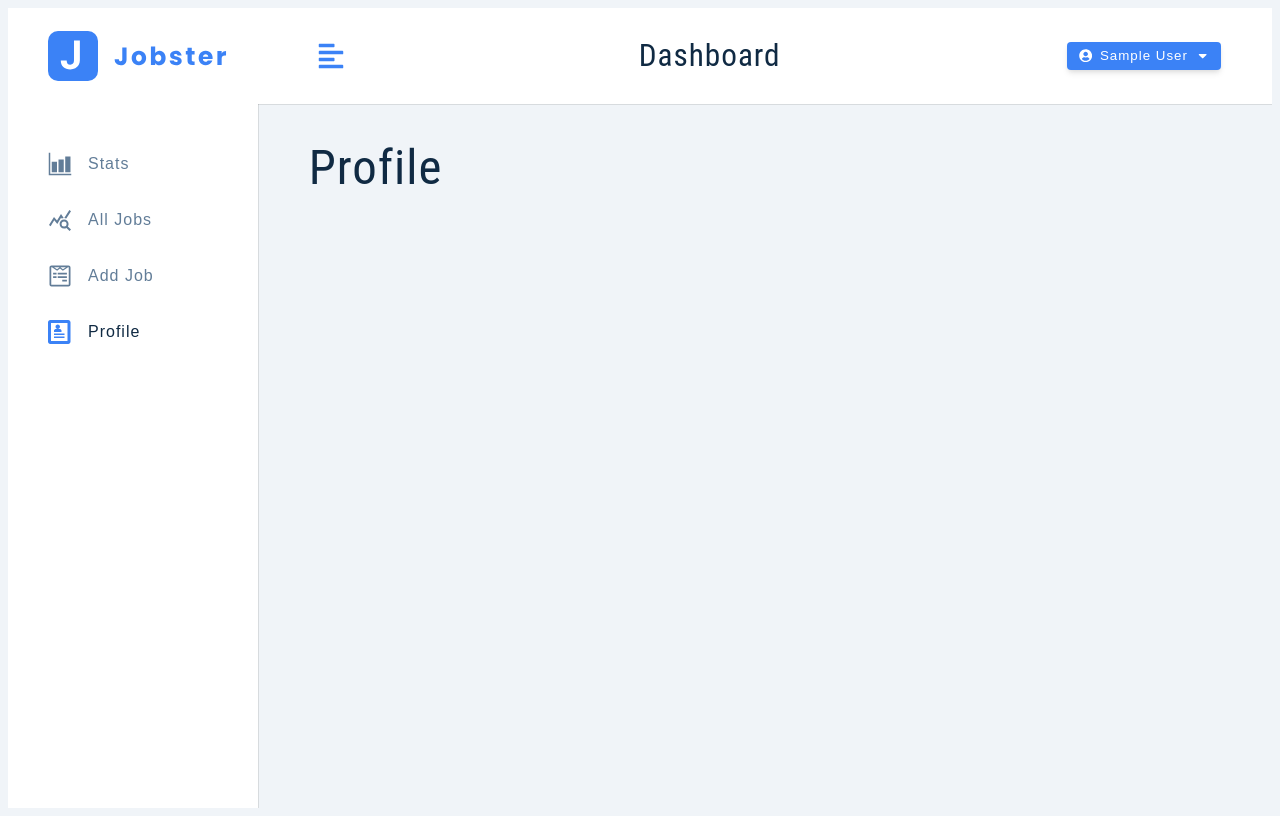
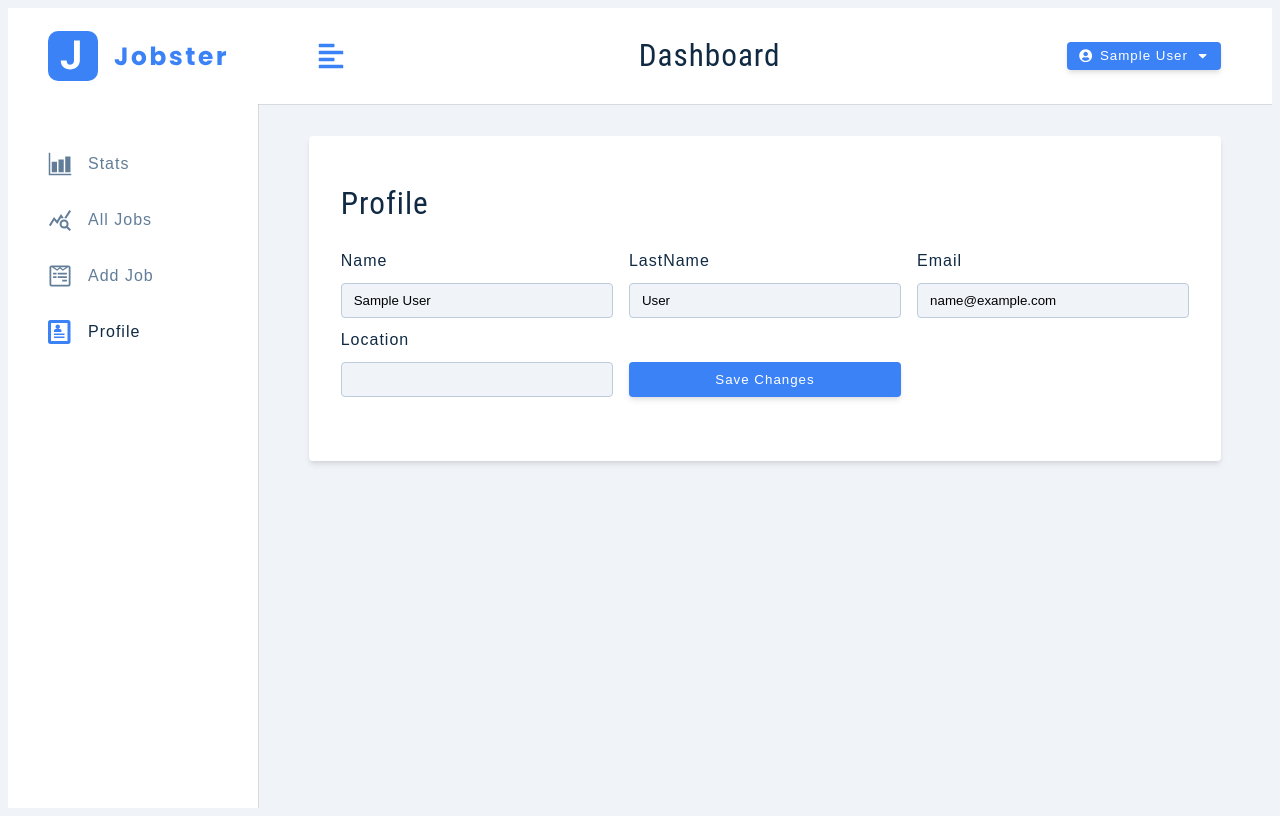
Before and after one commit to ASebby/Practice-React-Jobster, a React (Create React App) app: page /profile in a window 1280 px wide. Built offline with nearby package versions, Linux system fonts and the light colour scheme; sample sign-in values are in the browser's storage; the HTML template or start-up script is replaced by a standard one.

Commit message:
profile page setup plus logic added

```diff
--- a/src/features/user/userSlice.js
+++ b/src/features/user/userSlice.js
@@ -1,11 +1,15 @@
 import { createSlice, createAsyncThunk } from '@reduxjs/toolkit';
 import { toast } from 'react-toastify';
-import customFetch from '../../utils/axios';
 import {
   addUserToLocalStorage,
   getUserFromLocalStorage,
   removeUserFromLocalStorage,
 } from '../../utils/localStorage';
+import {
+  loginUserThunk,
+  registerUserThunk,
+  updateUserThunk,
+} from './userThunk';
 
 const initialState = {
   isLoading: false,
@@ -16,24 +20,21 @@
 export const registerUser = createAsyncThunk(
   'user/registerUser',
   async (user, thunkAPI) => {
-    try {
-      const resp = await customFetch.post('/auth/register', user);
-      return resp.data;
-    } catch (error) {
-      return thunkAPI.rejectWithValue(error.response.data.msg);
-    }
+    return registerUserThunk('/auth/register', user, thunkAPI);
   }
 );
 
 export const loginUser = createAsyncThunk(
   'user/loginUser',
   async (user, thunkAPI) => {
-    try {
-      const resp = await customFetch.post('/auth/login', user);
-      return resp.data;
-    } catch (error) {
-      return thunkAPI.rejectWithValue(error.response.data.msg);
-    }
+    return loginUserThunk('/auth/login', user, thunkAPI);
+  }
+);
+
+export const updateUser = createAsyncThunk(
+  'user/updateUser',
+  async (user, thunkAPI) => {
+    return updateUserThunk('/auth/updateUser', user, thunkAPI);
   }
 );
 
@@ -79,6 +80,20 @@
       .addCase(loginUser.rejected, (state, { payload }) => {
         state.isLoading = false;
         toast.error(payload);
+      })
+      .addCase(updateUser.pending, (state) => {
+        state.isLoading = true;
+      })
+      .addCase(updateUser.fulfilled, (state, { payload }) => {
+        const { user } = payload;
+        state.isLoading = false;
+        state.user = user;
+        addUserToLocalStorage(user);
+        toast.success('User Updated');
+      })
+      .addCase(updateUser.rejected, (state, { payload }) => {
+        state.isLoading = false;
+        toast.error(payload);
       });
   },
 });
--- /dev/null
+++ b/src/features/user/userThunk.js
@@ -0,0 +1,37 @@
+import customFetch from '../../utils/axios';
+import { logoutUser } from './userSlice';
+
+export const registerUserThunk = async (url, user, thunkAPI) => {
+  try {
+    const resp = await customFetch.post(url, user);
+    return resp.data;
+  } catch (error) {
+    return thunkAPI.rejectWithValue(error.response.data.msg);
+  }
+};
+
+export const loginUserThunk = async (url, user, thunkAPI) => {
+  try {
+    const resp = await customFetch.post(url, user);
+    return resp.data;
+  } catch (error) {
+    return thunkAPI.rejectWithValue(error.response.data.msg);
+  }
+};
+
+export const updateUserThunk = async (url, user, thunkAPI) => {
+  try {
+    const resp = await customFetch.patch(url, user, {
+      headers: {
+        authorization: `Bearer ${thunkAPI.getState().user.user.token}`,
+      },
+    });
+    return resp.data;
+  } catch (error) {
+    if (error.response.status === 401) {
+      thunkAPI.dispatch(logoutUser());
+      return thunkAPI.rejectWithValue(`Unauthorized! Logging out...`);
+    }
+    return thunkAPI.rejectWithValue(error.response.data.msg);
+  }
+};
--- a/src/pages/dashboard/Profile.js
+++ b/src/pages/dashboard/Profile.js
@@ -1,7 +1,78 @@
-import React from 'react';
+import { useState } from 'react';
+import { useDispatch, useSelector } from 'react-redux';
+import { updateUser } from '../../features/user/userSlice';
+import { FormRow } from '../../components';
+import { toast } from 'react-toastify';
+import Wrapper from '../../assets/wrappers/DashboardFormPage';
 
 const Profile = () => {
-  return <h1>Profile</h1>;
+  const { isLoading, user } = useSelector((store) => store.user);
+  const dispatch = useDispatch();
+
+  const [userData, setUserData] = useState({
+    name: user?.name || '',
+    email: user?.email || '',
+    lastName: user?.lastName || '',
+    location: user?.location || '',
+  });
+
+  const handleSubmit = (e) => {
+    const { name, email, lastName, location } = userData;
+    e.preventDefault();
+    if (!name || !email || !lastName || !location) {
+      toast.error('Please Fill Out All Fields');
+      return;
+    }
+    dispatch(updateUser(userData));
+  };
+
+  const handleChange = (e) => {
+    const name = e.target.name;
+    const value = e.target.value;
+    setUserData({ ...userData, [name]: value });
+  };
+  return (
+    <Wrapper>
+      <form className='form' onSubmit={handleSubmit}>
+        <h3>profile</h3>
+        <div className='form-center'>
+          <FormRow
+            type='text'
+            name='name'
+            value={userData.name}
+            handleChange={handleChange}
+          />
+          <FormRow
+            type='text'
+            labelText='last name'
+            name='lastName'
+            value={userData.lastName}
+            handleChange={handleChange}
+          />
+          <FormRow
+            type='email'
+            name='email'
+            value={userData.email}
+            handleChange={handleChange}
+          />
+          <FormRow
+            type='text'
+            name='location'
+            value={userData.location}
+            handleChange={handleChange}
+          />
+          <button
+            type='submit'
+            className='btn btn-block'
+            onSubmit={handleSubmit}
+            disabled={isLoading}
+          >
+            {isLoading ? 'Please Wait...' : 'Save Changes'}
+          </button>
+        </div>
+      </form>
+    </Wrapper>
+  );
 };
 
 export default Profile;
```
